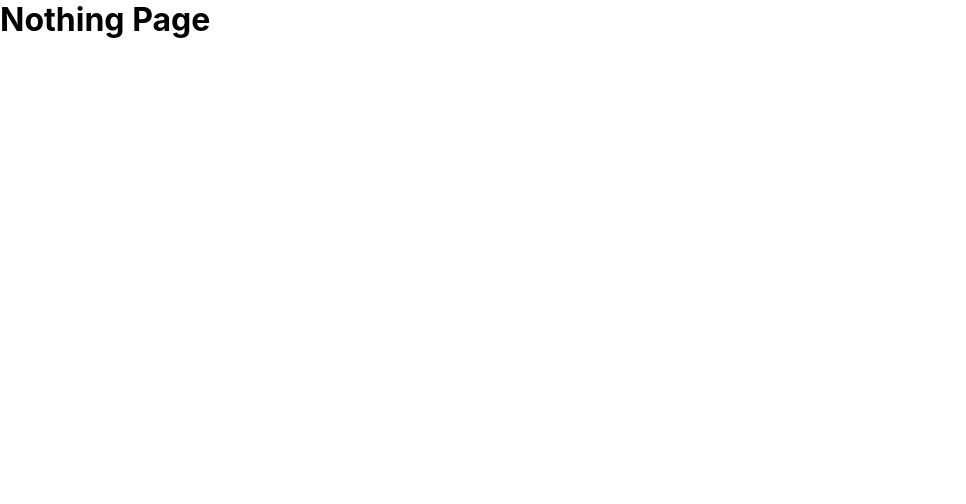
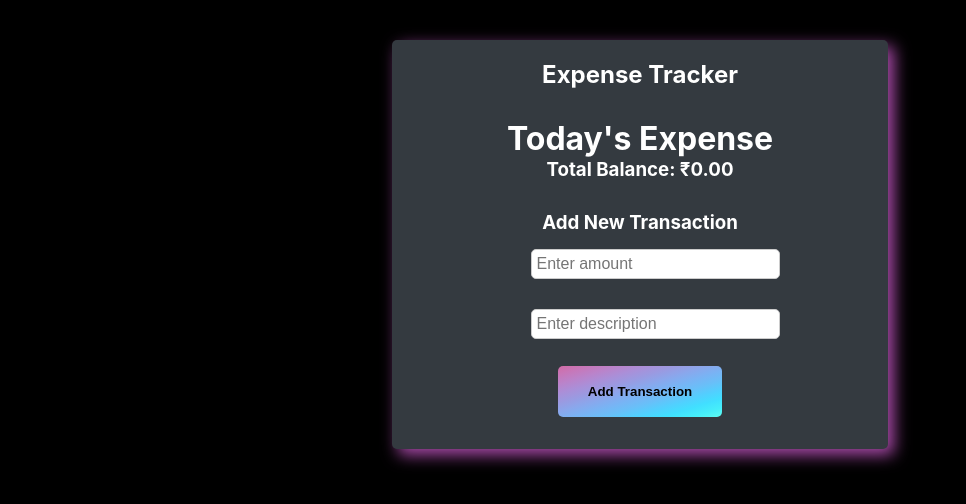
Before and after one commit to Bhagirathsinh073/Internship_Work, a React (Create React App) app in the folder Lesson-2/project/: page /exp in a window 1280 px wide. Shown: the top 504 px of the page, without its empty margins (0-966 px from the left). Built offline with nearby package versions, Linux system fonts and the light colour scheme; a web font is replaced by a local one.

Commit message:
Expenses Tracker React Mini project

```diff
--- a/Lesson-2/project/src/Componts/RouterB.js
+++ b/Lesson-2/project/src/Componts/RouterB.js
@@ -11,6 +11,7 @@ import Form from './Form';
 import FormData from './Form_Data';
 import Product from '../Product/Product';
 import PassMain from '../Password_Validator/PassMain';
+import ExpenseMain from '../Expense/ExpenseMain';
 
 
 //Lazy loading
@@ -34,6 +35,7 @@ export default function RouterB() {
           <Route path='/product' element={<Product/>}/>
           <Route path='/formdata' element={<FormData/>}/>
           <Route path='/pass' element={<PassMain/>}/>
+          <Route path='/exp' element={<ExpenseMain/>}/>
       </Routes>
       </Suspense>
     </div>
--- /dev/null
+++ b/Lesson-2/project/src/Expense/Balance.js
@@ -0,0 +1,16 @@
+import React from "react";
+
+const Balance = ({ transactions }) => {
+  const total = transactions.reduce((acc, transaction) => acc + transaction.amount, 0);
+
+  return (
+    <>
+    <div className="bd-1">
+    <h1 className="heads">Today's Expense</h1>
+    <h3>Total Balance: ₹{total.toFixed(2)}</h3>
+    </div>
+    </>
+  );
+};
+
+export default Balance;
--- /dev/null
+++ b/Lesson-2/project/src/Expense/Expense.css
@@ -0,0 +1,79 @@
+
+.exmain{
+    background-color: #343a40;
+    /* background-image: linear-gradient(to right bottom, #d16ba5, #c777b9, #ba83ca, #aa8fd8, #9a9ae1, #8aa7ec, #79b3f4, #69bff8, #52cffe, #41dfff, #46eefa, #5ffbf1); */
+    width: 40%;
+    /* border: solid 2px #000; */
+    padding: 10px;
+    margin: auto;
+    margin-top: 20px;
+    -webkit-box-shadow: 6px 6px 16px 0px rgba(219,96,219,0.77);
+    -moz-box-shadow: 6px 6px 16px 0px rgba(219,96,219,0.77);
+    box-shadow: 6px 6px 16px 0px rgba(219,96,219,0.77);
+    ;
+    border-radius: 5px;
+    color: white;
+}
+.exbody{
+    background-color: #000;
+    padding: 20px;
+    height: 100vh;
+}
+
+.bd-1{
+    /* background-color: #343a40; */
+    color: white;
+    padding: 10px;
+    border-radius: 5px;
+margin: 20px;
+    /* margin-bottom: 10px; */
+    border-radius: 25px;
+}
+
+ul{
+    list-style: none;
+}
+ul li{
+    font-size: 18px;
+    margin: 10px;
+    color: white;
+}
+button{
+    background-color: #007bff;
+    color: white;
+    border: none;
+    padding: 10px 20px;
+    border-radius: 5px;
+    cursor: pointer;
+}
+.input-1{
+    /* margin-bottom: 10px; */
+    padding: 5px;
+    border-radius: 5px;
+    border: solid 1px #ccc;
+    width: 100%;
+    margin: 15px;
+    font-size: 16px;
+}
+.btn-3{
+    margin-top: 20px;
+    margin-left: 25px;
+    padding: 10px 20px;
+    background-color: #f8312f;
+    color: white;
+    border: none;
+    border-radius: 5px;
+    font-size: 18px;
+    cursor: pointer;
+
+}
+
+.btnBack{
+display: inline-flex;
+justify-content: center;
+align-items: center;
+    color: #000;
+    font-weight: bold;
+    padding: 18px 30px;
+    background-image: linear-gradient(to right bottom, #d16ba5, #c777b9, #ba83ca, #aa8fd8, #9a9ae1, #8aa7ec, #79b3f4, #69bff8, #52cffe, #41dfff, #46eefa, #5ffbf1);
+}
--- a/Lesson-2/project/src/Expense/ExpenseMain.js
+++ b/Lesson-2/project/src/Expense/ExpenseMain.js
@@ -1,9 +1,34 @@
-import React from 'react'
+import React, { useState } from 'react'
+import Balance from './Balance';
+import TransactionForm from "./TransactionForm";
+import TransactionList from "./TransactionList";
+import './Expense.css'
+
 
 export default function ExpenseMain() {
+    const [transactions,setTransactions] =useState([])
+
+  // Function to add a new transaction
+  const addTransaction = (transaction) => {
+    setTransactions([...transactions, transaction]);
+  };
+
+  // Function to delete a transaction
+  const deleteTransaction = (id) => {
+    setTransactions(transactions.filter((t) => t.id !== id));
+  };
+
   return (
-    <div>
-      <h1>ExpenseMain</h1>
+    <>
+    <div  className='exbody'>
+
+    <div style={{ textAlign: "center", padding: "20px" }} className='exmain'>
+      <h2>Expense Tracker</h2>
+      <Balance transactions={transactions} />
+      <TransactionForm addTransaction={addTransaction} />
+      <TransactionList transactions={transactions} deleteTransaction={deleteTransaction} />
     </div>
-  )
+    </div>
+    </>
+  );
 }
--- /dev/null
+++ b/Lesson-2/project/src/Expense/TransactionForm.js
@@ -0,0 +1,56 @@
+import React, { useState } from "react";
+
+const TransactionForm = ({ addTransaction }) => {
+  const [text, setText] = useState("");
+  const [amount, setAmount] = useState("");
+
+  const handleSubmit = (e) => {
+    e.preventDefault();
+    if (!text || !amount) {
+        alert("Please enter text and amount!");
+        return;
+    };
+
+    addTransaction({
+      id: Date.now(),
+      text,
+      amount: parseFloat(amount),
+    });
+
+    setText("");
+    setAmount("");
+  };
+
+  return (
+    <>
+    <h3>Add New Transaction</h3>
+    <div style={{display:"flex",justifyContent:"center",alignItems:"center",flexDirection:"column"}}>
+
+    <form onSubmit={handleSubmit}>
+    <div>
+      <input
+      className="input-1"
+        type="number"
+        placeholder="Enter amount"
+        value={amount}
+        onChange={(e) => setAmount(e.target.value)
+        }
+        />
+    </div>
+    <div>
+      <input
+      className="input-1"
+        type="text"
+        placeholder="Enter description"
+        value={text}
+        onChange={(e) => setText(e.target.value)}
+        />
+    </div>
+      <button type="submit" className="btn btnBack">Add Transaction</button>
+    </form>
+        </div>
+        </>
+  );
+};
+
+export default TransactionForm;
--- /dev/null
+++ b/Lesson-2/project/src/Expense/TransactionList.js
@@ -0,0 +1,16 @@
+import React from "react";
+
+const TransactionList = ({ transactions, deleteTransaction }) => {
+  return (
+    <ul >
+      {transactions.map((transaction) => (
+        <li key={transaction.id}>
+          {transaction.text} - ${transaction.amount.toFixed(2)}
+          <button className="btn-3 " onClick={() => deleteTransaction(transaction.id)}>X</button>
+        </li>
+      ))}
+    </ul>
+  );
+};
+
+export default TransactionList;
```
